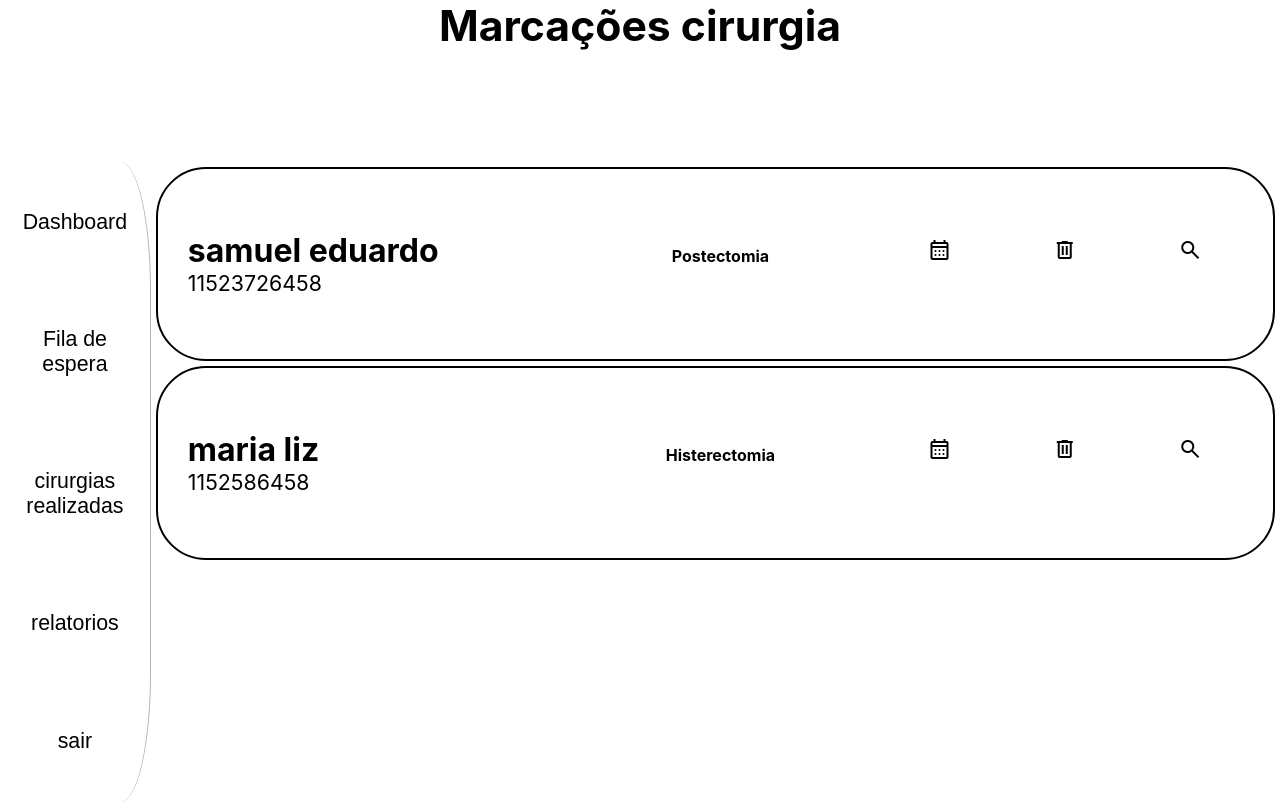
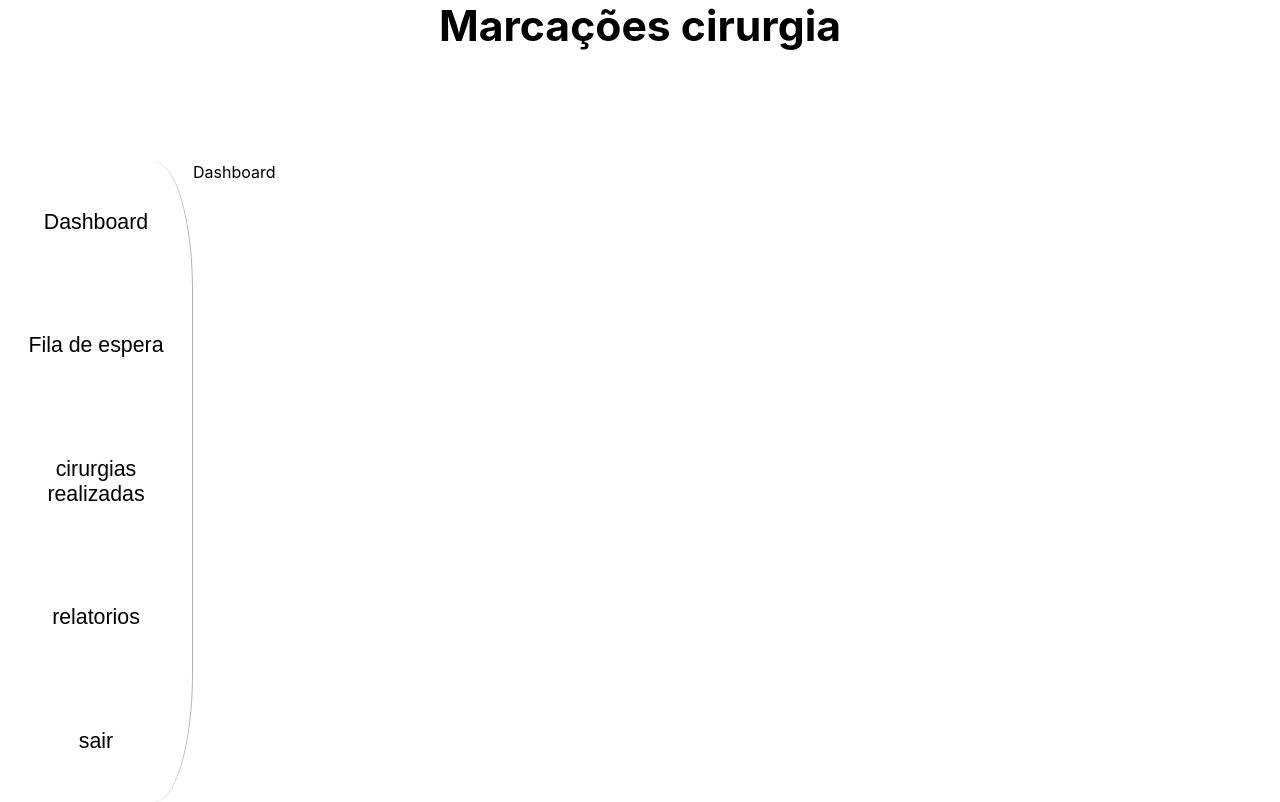
Before and after one commit to samuel-lino/controle-de-cirurgias, a React (Create React App) app: page / in a window 1280 px wide. Built offline with nearby package versions, Linux system fonts and the light colour scheme.

Commit message:
funções do menu lateral

```diff
--- a/src/App.js
+++ b/src/App.js
@@ -1,16 +1,24 @@
 import './App.css';
+import { useState } from 'react';
 import BanerTitulo from './modelos/baner_titulo/baner_titulo';
+import Dashboard from './modelos/dashboard/dashboard';
 import FilaDeEspera from './modelos/fila_de_espera/fila_de_espera';
 import Menulateral from './modelos/menu_lateral/menu_lateral';
 
+
+
+
 function App() {
+  const [conteudo, setconteudo] = useState("dashboard")
+
+
   return (
     <div className="App">
       <BanerTitulo titulo="Marcações cirurgia"/>
       <div className='conteiner'>
-        <Menulateral/>
+        <Menulateral funcao={setconteudo}/>
         <div className='conteudo'>
-          <FilaDeEspera/>
+          {conteudo === "dashboard" ? <Dashboard/> : conteudo === "filadeespera" ? <FilaDeEspera/> : <p>Conteudo não encontrado</p>}
         </div>
       </div>
     </div>
--- a/src/modelos/botoes_menulateral/botoesmenulateral.js
+++ b/src/modelos/botoes_menulateral/botoesmenulateral.js
@@ -2,7 +2,7 @@ import './botoes.css';
 
 function BotoesMenuLateral(props){
     return (<div>
-        <button onClick={props.funcao}>{props.nome}</button>
+        <button onClick={()=>{props.funcao(props.pagina)}} >{props.nome}</button>
     </div>)
 }
 
--- /dev/null
+++ b/src/modelos/dashboard/dashboard.js
@@ -0,0 +1,7 @@
+
+
+function Dashboard(){
+    return(<div>Dashboard</div>)
+}
+
+export default Dashboard
--- a/src/modelos/menu_lateral/menu_lateral.js
+++ b/src/modelos/menu_lateral/menu_lateral.js
@@ -1,15 +1,17 @@
 import BotoesMenuLateral from '../botoes_menulateral/botoesmenulateral';
 import './menulateral.css';
 
-function Menulateral(){
+
+
+function Menulateral(props){
     return (
     <div className='menulateral'>
         <ul className='menulist'>
-            <li><BotoesMenuLateral nome="Dashboard" funcao=""/></li>
-            <li><BotoesMenuLateral nome="Fila de espera" funcao=""/></li>
-            <li><BotoesMenuLateral nome="cirurgias realizadas" funcao=""/></li>
-            <li><BotoesMenuLateral nome="relatorios" funcao=""/></li>
-            <li><BotoesMenuLateral nome="sair" funcao=""/></li>
+            <li><BotoesMenuLateral nome="Dashboard" pagina="dashboard" funcao={props.funcao}/></li>
+            <li><BotoesMenuLateral nome="Fila de espera" pagina="filadeespera" funcao={props.funcao}/></li>
+            <li><BotoesMenuLateral nome="cirurgias realizadas" funcao={props.funcao}/></li>
+            <li><BotoesMenuLateral nome="relatorios" funcao={props.funcao}/></li>
+            <li><BotoesMenuLateral nome="sair" funcao={props.funcao}/></li>
         </ul>
     </div>
     )
```
